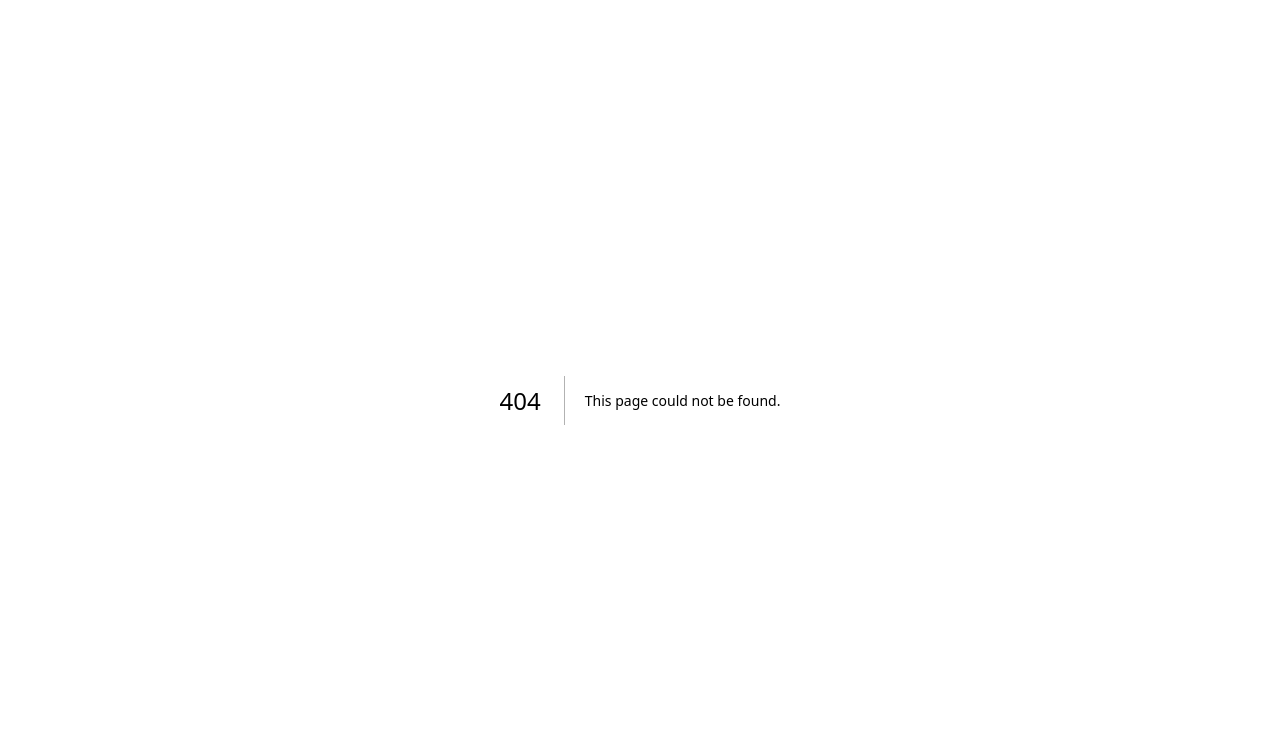
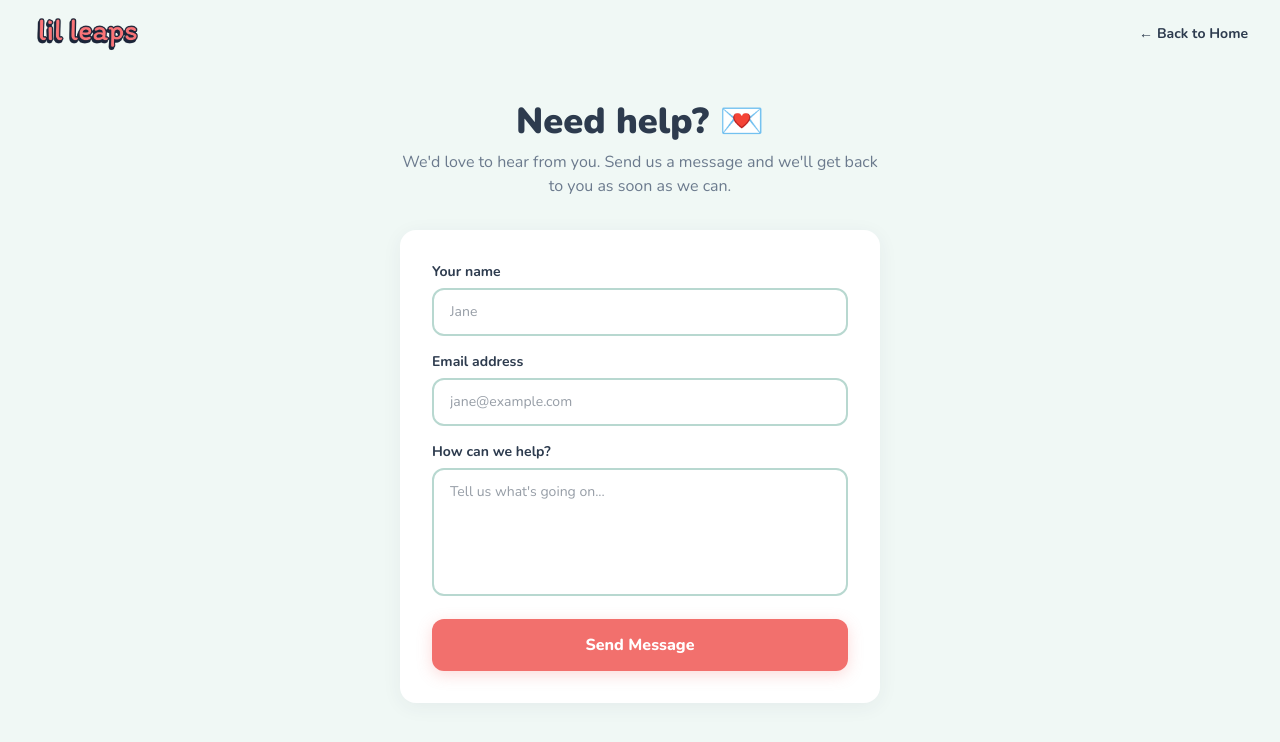
Before and after one commit to aielvisagent/lil-leaps-landing, a Next.js app: page /support in a window 1280 px wide. Before the commit this address had no page. Shown: the top 742 px of the page. Built offline with nearby package versions, Linux system fonts and the light colour scheme.

Commit message:
Add footer links, support contact page, formsubmit.co to hello@lilleaps.com

```diff
--- /dev/null
+++ b/src/app/support/page.tsx
@@ -0,0 +1,133 @@
+"use client";
+
+import { useState } from "react";
+import Image from "next/image";
+import Link from "next/link";
+
+export default function SupportPage() {
+  const [submitted, setSubmitted] = useState(false);
+  const [sending, setSending] = useState(false);
+
+  async function handleSubmit(e: React.FormEvent<HTMLFormElement>) {
+    e.preventDefault();
+    setSending(true);
+
+    const form = e.currentTarget;
+    const data = new FormData(form);
+
+    // Use formsubmit.co to forward to hello@lilleaps.com (no backend needed)
+    try {
+      await fetch("https://formsubmit.co/ajax/hello@lilleaps.com", {
+        method: "POST",
+        headers: { "Content-Type": "application/json", Accept: "application/json" },
+        body: JSON.stringify({
+          name: data.get("name"),
+          email: data.get("email"),
+          message: data.get("message"),
+          _subject: "lil leaps Support Request",
+        }),
+      });
+      setSubmitted(true);
+    } catch {
+      setSubmitted(true);
+    }
+    setSending(false);
+  }
+
+  return (
+    <main className="min-h-screen bg-mint-pale flex flex-col">
+      {/* Nav */}
+      <nav className="px-6 md:px-8 py-4 flex justify-between items-center">
+        <Link href="/">
+          <Image src="/logo-wide.png" alt="lil leaps" width={120} height={36} className="h-9 w-auto" />
+        </Link>
+        <Link
+          href="/"
+          className="text-sm font-bold text-navy hover:text-coral transition-colors"
+        >
+          ← Back to Home
+        </Link>
+      </nav>
+
+      {/* Form */}
+      <div className="flex-1 flex items-center justify-center px-6 pb-16">
+        <div className="w-full max-w-[480px]">
+          <h1 className="font-nunito text-3xl md:text-4xl font-black text-navy text-center mb-2">
+            Need help? 💌
+          </h1>
+          <p className="text-center text-text-light mb-8">
+            We&apos;d love to hear from you. Send us a message and we&apos;ll get back to you as soon as we can.
+          </p>
+
+          {submitted ? (
+            <div className="bg-white rounded-2xl p-10 text-center shadow-[0_4px_20px_rgba(45,59,78,0.06)]">
+              <div className="text-5xl mb-4">✅</div>
+              <h2 className="text-xl font-extrabold text-navy mb-2">Message sent!</h2>
+              <p className="text-text-light text-sm">
+                We&apos;ll get back to you at the email you provided. Thanks for reaching out!
+              </p>
+              <Link
+                href="/"
+                className="inline-block mt-6 bg-coral text-white px-6 py-2.5 rounded-full font-bold text-sm hover:bg-coral-dark transition-all"
+              >
+                Back to Home
+              </Link>
+            </div>
+          ) : (
+            <form
+              onSubmit={handleSubmit}
+              className="bg-white rounded-2xl p-8 shadow-[0_4px_20px_rgba(45,59,78,0.06)] flex flex-col gap-4"
+            >
+              <div>
+                <label htmlFor="name" className="block text-sm font-bold text-navy mb-1.5">
+                  Your name
+                </label>
+                <input
+                  type="text"
+                  id="name"
+                  name="name"
+                  required
+                  className="w-full px-4 py-3 border-2 border-mint rounded-xl font-nunito text-sm bg-white text-navy outline-none focus:border-coral transition-colors"
+                  placeholder="Jane"
+                />
+              </div>
+              <div>
+                <label htmlFor="email" className="block text-sm font-bold text-navy mb-1.5">
+                  Email address
+                </label>
+                <input
+                  type="email"
+                  id="email"
+                  name="email"
+                  required
+                  className="w-full px-4 py-3 border-2 border-mint rounded-xl font-nunito text-sm bg-white text-navy outline-none focus:border-coral transition-colors"
+                  placeholder="jane@example.com"
+                />
+              </div>
+              <div>
+                <label htmlFor="message" className="block text-sm font-bold text-navy mb-1.5">
+                  How can we help?
+                </label>
+                <textarea
+                  id="message"
+                  name="message"
+                  required
+                  rows={5}
+                  className="w-full px-4 py-3 border-2 border-mint rounded-xl font-nunito text-sm bg-white text-navy outline-none focus:border-coral transition-colors resize-none"
+                  placeholder="Tell us what's going on..."
+                />
+              </div>
+              <button
+                type="submit"
+                disabled={sending}
+                className="w-full bg-coral text-white py-3.5 rounded-xl font-extrabold text-base hover:bg-coral-dark transition-all shadow-[0_4px_15px_rgba(242,112,109,0.25)] disabled:opacity-60 disabled:cursor-not-allowed cursor-pointer"
+              >
+                {sending ? "Sending..." : "Send Message"}
+              </button>
+            </form>
+          )}
+        </div>
+      </div>
+    </main>
+  );
+}
--- a/src/components/Footer.tsx
+++ b/src/components/Footer.tsx
@@ -13,15 +13,10 @@ export default function Footer() {
         />
       </div>
       <div className="flex justify-center gap-8 mb-6">
-        {["Privacy Policy", "Terms of Use", "Support", "Instagram"].map((link) => (
-          <a
-            key={link}
-            href="#"
-            className="text-white/35 text-sm font-semibold hover:text-coral transition-colors"
-          >
-            {link}
-          </a>
-        ))}
+        <a href="https://foregoing-bike-50c.notion.site/lil-leaps-Privacy-Policy-2130b19dee8c80a5bbd7fd4faa30f760?pvs=74" target="_blank" rel="noopener noreferrer" className="text-white/35 text-sm font-semibold hover:text-coral transition-colors">Privacy Policy</a>
+        <a href="https://www.apple.com/legal/internet-services/itunes/dev/stdeula/" target="_blank" rel="noopener noreferrer" className="text-white/35 text-sm font-semibold hover:text-coral transition-colors">Terms of Use</a>
+        <a href="/support" className="text-white/35 text-sm font-semibold hover:text-coral transition-colors">Support</a>
+        <a href="https://instagram.com/lilleapsapp" target="_blank" rel="noopener noreferrer" className="text-white/35 text-sm font-semibold hover:text-coral transition-colors">Instagram</a>
       </div>
       <p className="text-xs">&copy; 2026 lil leaps. Made with ❤️ for tiny humans.</p>
     </footer>
```
